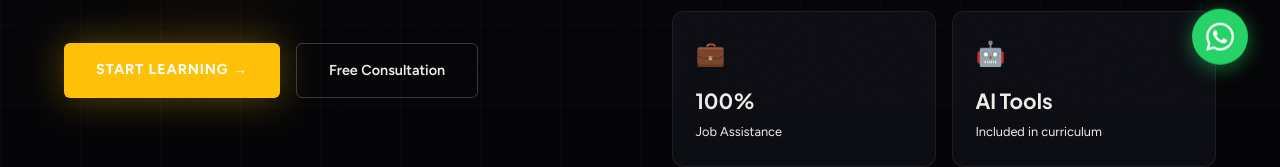
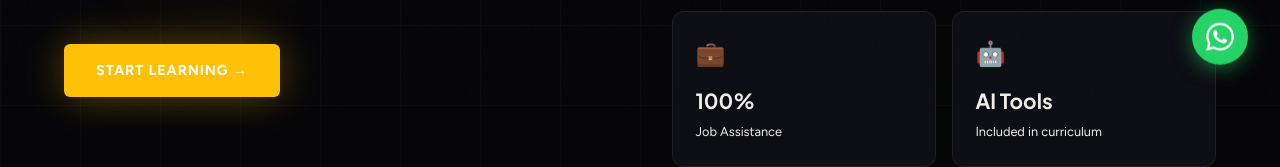
Before and after one commit to shivashankar-ux/digitalwithchirag, a React (Vite) app: page / in a window 1280 px wide. Shown: the part 695-862 px from the top of the page. Built offline with nearby package versions, Linux system fonts and the light colour scheme.

Commit message:
removed free consulatation

```diff
--- a/src/App.jsx
+++ b/src/App.jsx
@@ -210,12 +210,7 @@ function Hero() {
                 onMouseLeave={(e) => { e.target.style.transform = "translateY(0)"; e.target.style.boxShadow = "0 0 40px var(--orange-glow)"; }}>
                 Start Learning →
               </a>
-              <a href="#contact"
-                style={{ background: "transparent", color: "var(--white)", border: "1px solid rgba(255,255,255,0.2)", padding: "0.9rem 2rem", borderRadius: "6px", textDecoration: "none", fontWeight: 600, fontSize: "0.9rem", transition: "border-color 0.2s, background 0.2s", display: "inline-block" }}
-                onMouseEnter={(e) => { e.target.style.borderColor = "rgba(255,255,255,0.5)"; e.target.style.background = "rgba(255,255,255,0.05)"; }}
-                onMouseLeave={(e) => { e.target.style.borderColor = "rgba(255,255,255,0.2)"; e.target.style.background = "transparent"; }}>
-                Free Consultation
-              </a>
+
             </div>
           </div>
 
@@ -611,12 +606,7 @@ function CTA() {
             onMouseLeave={(e) => { e.target.style.transform = "translateY(0) scale(1)"; e.target.style.boxShadow = "0 0 60px var(--orange-glow)"; }}>
             Enroll Now →
           </a>
-          <a href="tel:+919311048234"
-            style={{ background: "transparent", color: "var(--white)", border: "1px solid rgba(255,255,255,0.2)", padding: "1.1rem 2.5rem", borderRadius: "8px", textDecoration: "none", fontWeight: 600, fontSize: "1rem", display: "inline-block", transition: "border-color 0.2s, background 0.2s" }}
-            onMouseEnter={(e) => { e.target.style.borderColor = "rgba(255,255,255,0.5)"; e.target.style.background = "rgba(255,255,255,0.05)"; }}
-            onMouseLeave={(e) => { e.target.style.borderColor = "rgba(255,255,255,0.2)"; e.target.style.background = "transparent"; }}>
-            Book Free Consultation
-          </a>
+
         </div>
       </div>
     </section>
```
